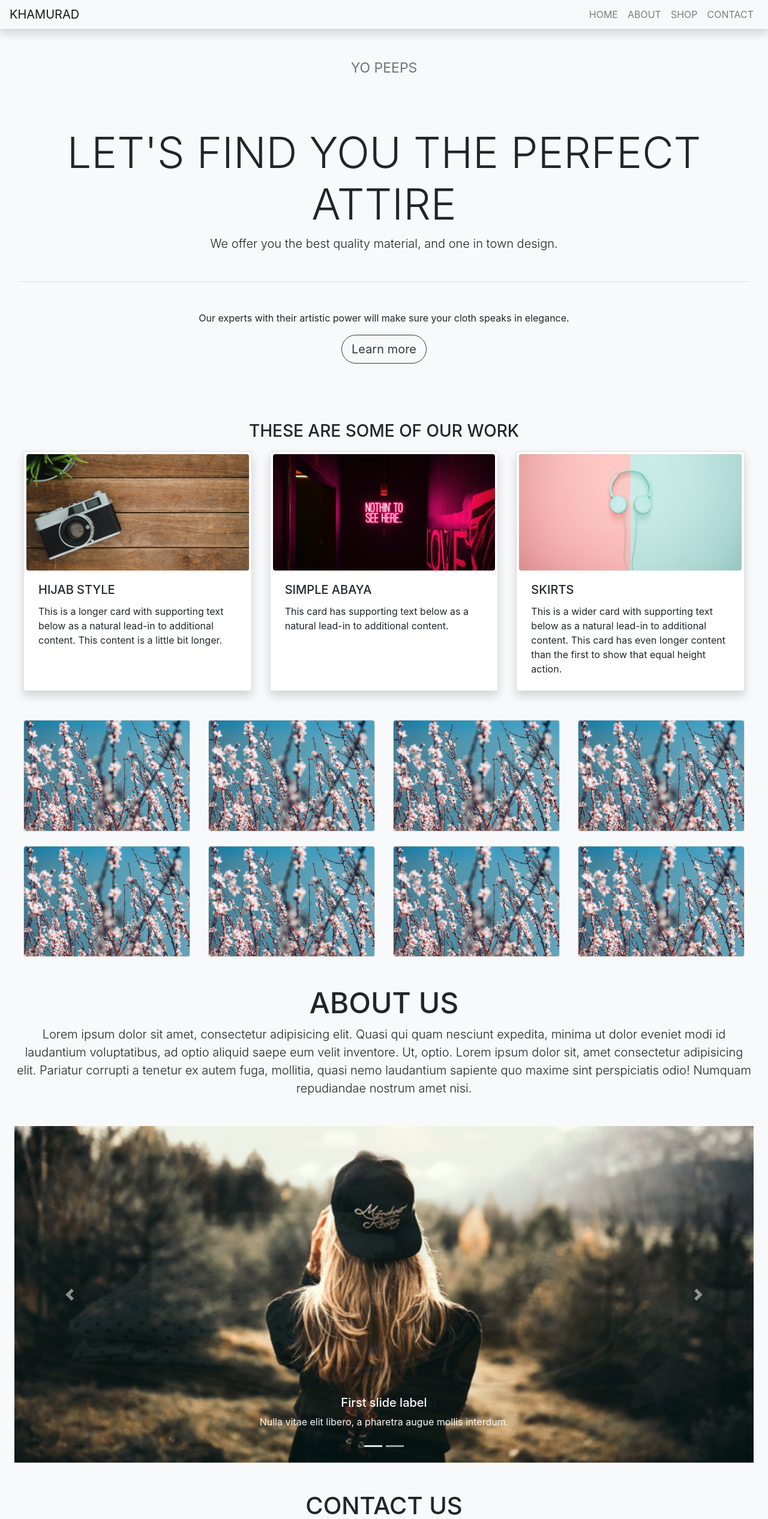
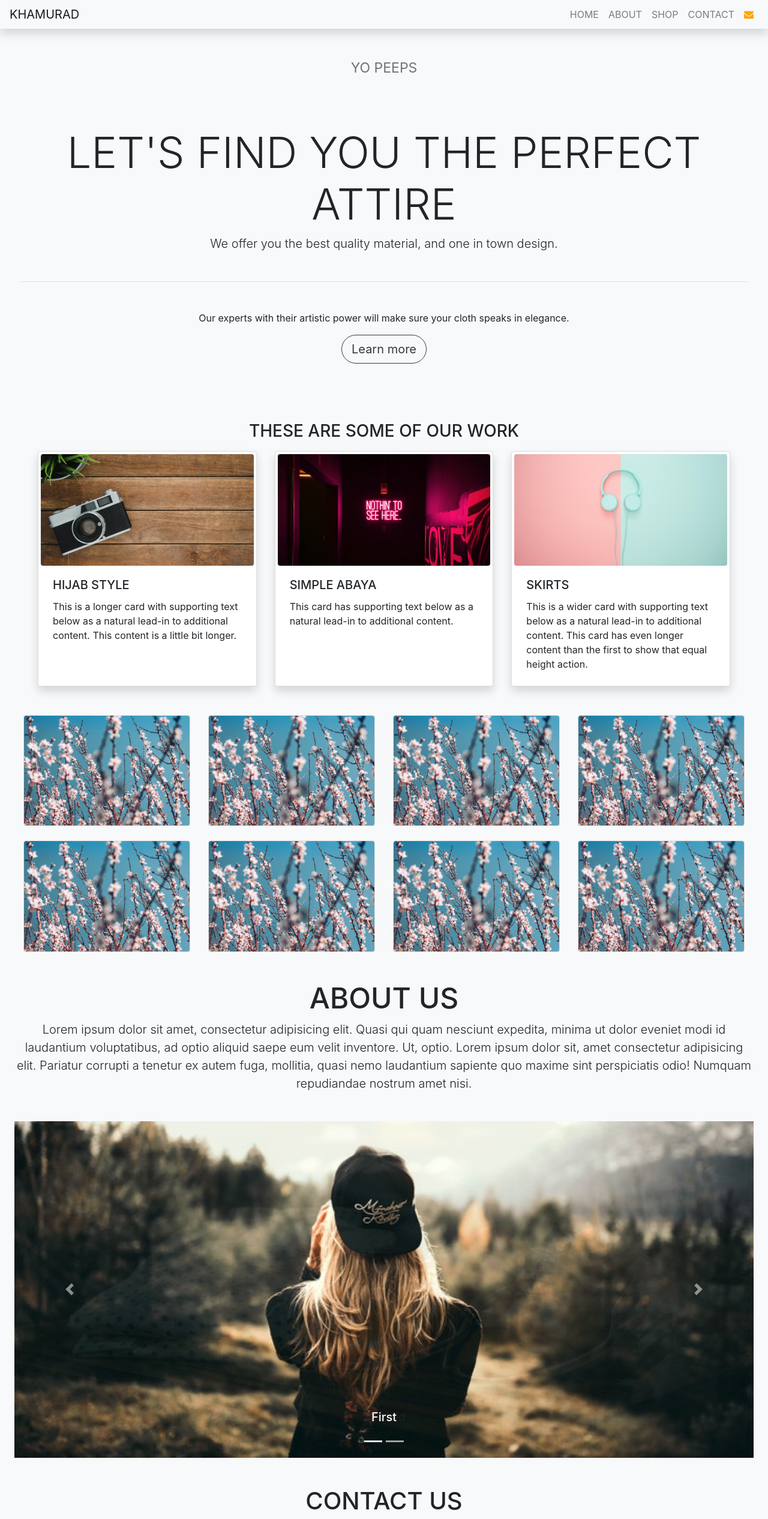
Before and after one commit to salskhal/Alibaba, a plain HTML site: page index.html in a window 1280 px wide. Shown: the top 2532 px of the page at 60% size. Drawn offline with nearby package versions, Linux system fonts and the light colour scheme.

Commit message:
pre depolyment changes

```diff
--- a/index.html
+++ b/index.html
@@ -16,7 +16,7 @@
         <button class="navbar-toggler" type="button" data-toggle="collapse" data-target="#navbarTogglerDemo03" aria-controls="navbarTogglerDemo03" aria-expanded="false" aria-label="Toggle navigation">
         <span class="navbar-toggler-icon"></span>
         </button>
-        <div class="collapse navbar-collapse" id="navbarTogglerDemo03">
+        <div class="collapse navbar-collapse text-center" id="navbarTogglerDemo03">
         <ul class="navbar-nav ml-auto mt-2 mt-lg-0">
             <li class="nav-item">
             <a class="nav-link" href="#">HOME</a>
@@ -28,8 +28,11 @@
             <a class="nav-link" href="shop.html">SHOP</a>
             </li>
             <li class="nav-item">
-                <a class="nav-link" href="#">CONTACT</a>
+                <a class="nav-link" href="#conta">CONTACT</a>
             </li>
+            <li class="nav-item">
+              <a class="nav-link" href="emailto:olaniyisal@gmail.com" style="color: orange;"><i class="fa fa-envelope"></i></a>
+          </li>
         </ul>
         </div>
     </nav>
@@ -48,7 +51,7 @@
 </div>
 <h3 class="text-center mt-3 mb-3">THESE ARE SOME OF OUR WORK</h3>
 
-<div class="card-deck w-76 ml-4 mr-4">
+<div class="card-deck w-76 ml-5 mr-5">
     <div class="card shadow img-thumbnail" style="width: 20rem">
       <div class="inner">
         <img src="images/black.jpg" class="card-img-top rounded" alt="...">
@@ -144,15 +147,15 @@
         <div class="carousel-item active">
             <img src="images/photo.jpg" class="d-block w-100" alt="image">
             <div class="carousel-caption d-md-block">
-            <h5>First slide label</h5>
-            <p>Nulla vitae elit libero, a pharetra augue mollis interdum.</p>
+            <h5>First</h5>
+            <p></p>
             </div>
         </div>
         <div class="carousel-item">
             <img src="images/classic.jpg" class="d-block w-100" alt="clasic">
             <div class="carousel-caption  d-md-block">
-            <h5>Second slide label</h5>
-            <p>Lorem ipsum dolor sit amet, consectetur adipiscing elit.</p>
+            <h5>Second</h5>
+            <p></p>
             </div>
         </div>
         </div>
@@ -168,7 +171,7 @@
 
 
 
-    <div class="contact text-center mb-5 mt-5">
+    <div class="contact text-center mb-5 mt-5" id="conta">
       <h1>CONTACT US</h1>
       <a class="btn btn-light btn-outline-dark btn-lg rounded-pill mr-4" href="#about" role="button">
         <span style="color: orange;"><i class="fa fa-whatsapp"></i>
@@ -203,7 +206,7 @@
 <!--footer-->
     <div class="card-footer text-muted text-center mt-5">
         Made with <i class="fa fa-heart"></i> & <i class="fa fa-coffee"></i>
-        </span> in Abuja, Nigeria.
+        </span> from Nigeria.
     </div>
 <!--bootstrap js starts-->
 <script src="https://code.jquery.com/jquery-3.4.1.slim.min.js"></script>
```
Also changed, not shown: shop.html (+4 -2 lines).
